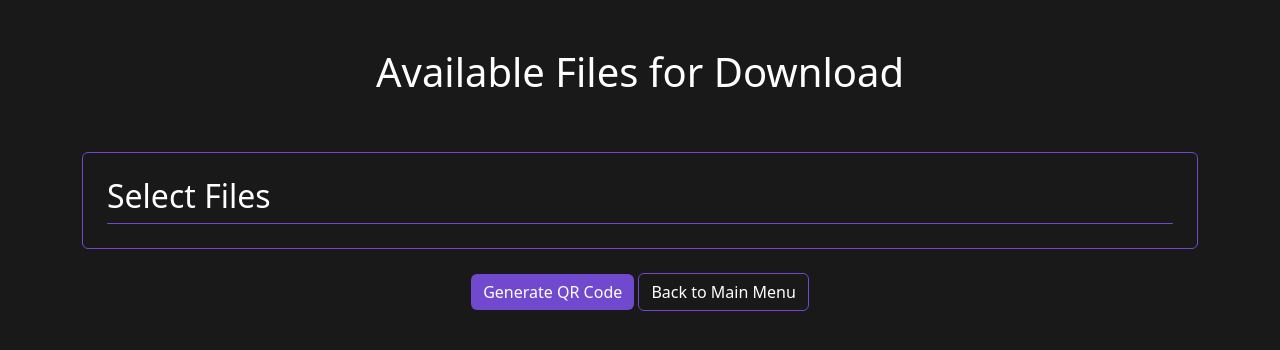
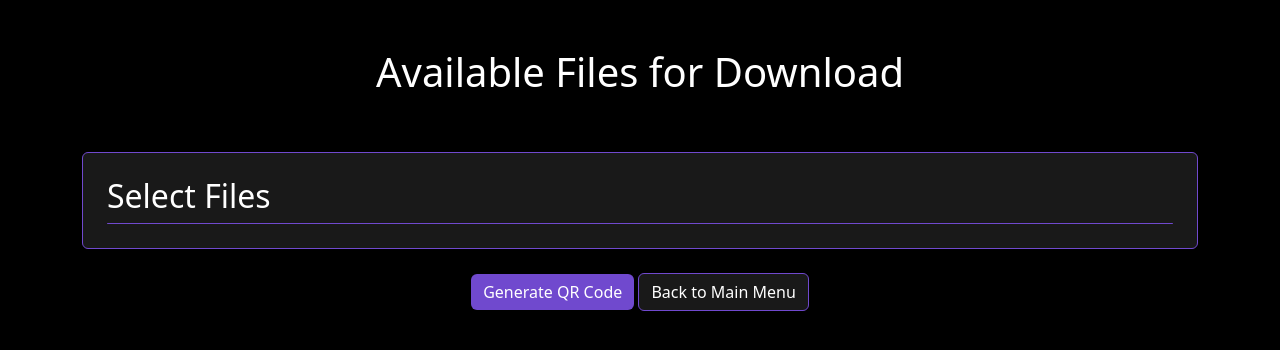
Before and after one commit to TeaTax16/QRFileServer, a Flask app: page /files in a window 1280 px wide. Shown: the top 350 px of the page. Run offline with Flask 3, Linux system fonts and the light colour scheme.

Commit message:
Updated styles.css for consistency

```diff
--- a/static/styles.css
+++ b/static/styles.css
@@ -4,7 +4,7 @@ body.home-page {
 }
 
 body.files-page {
-    background-color: #191919;
+    background-color: #000000;
     color: #FFFFFF;
 }
 
```
